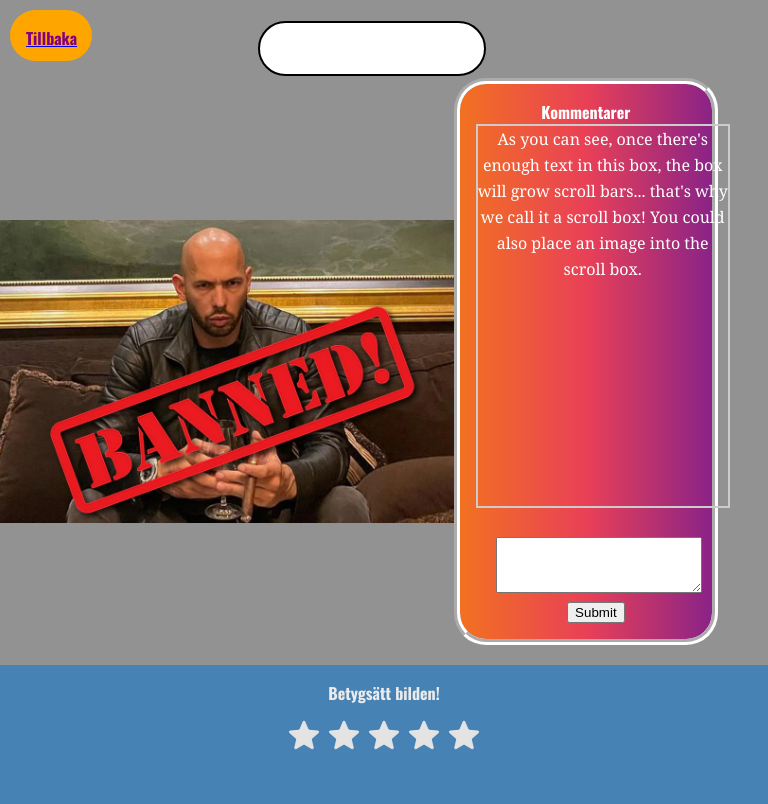
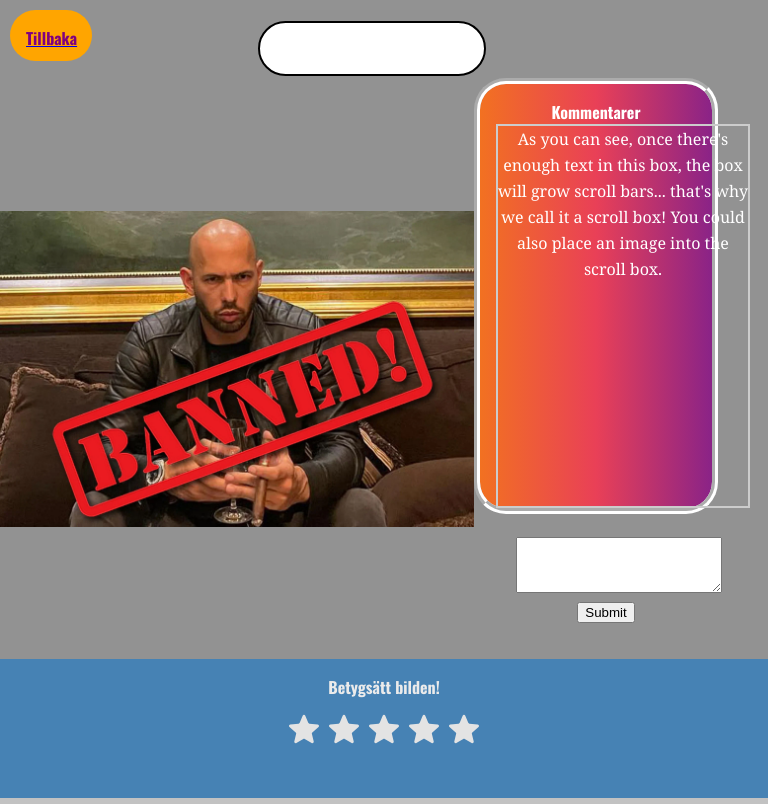
Before and after one commit to Frequill/WebApp_Project_appPictureLibrary, a plain HTML site: page imageSelected.html in a window 768 px wide. Drawn offline with nearby package versions, Linux system fonts and the light colour scheme.

Commit message:
Update imageSelected.css

```diff
--- a/css/imageSelected.css
+++ b/css/imageSelected.css
@@ -52,7 +52,7 @@ body {
 
   margin-right: 50px;
   margin-bottom: 20px;
-  min-height: 400px;
+  min-height: 50%;/*400px;*/
 
   display: inline-block; /* I ADDED THIS NOW FOR TEST HIHI REMOVE ME IF PROBLEM PERSISTS! //Julius Thomsen */
 
@@ -251,7 +251,7 @@ Credit goes to https://codepen.io/knyttneve/pen/EBNqPN
 
 
   .FlexSideTwo {
-    width: 150px;
+    width: 25vh;/*150px;*/
     border-style: groove;
     border-width: 6px;
     border-color: white;
@@ -263,6 +263,7 @@ Credit goes to https://codepen.io/knyttneve/pen/EBNqPN
     display: inline-block; /* I ADDED THIS NOW FOR TEST HIHI REMOVE ME IF PROBLEM PERSISTS! //Julius Thomsen */
     margin-right: 50px;
     margin-bottom: 20px;
+    max-height: 80%;
 
     background: #8A2387;
     /* fallback for old browsers */
@@ -350,6 +351,12 @@ Credit goes to https://codepen.io/knyttneve/pen/EBNqPN
     font: 16px/26px Georgia, Garamond, Serif;
     overflow: auto;
   }
+  .FlexSideTwo{
+    max-height: 15%;
+    flex: 1 0;
+
+
+  }
 }
 
 /* DESKTOP SMALL SCREEN */
```
